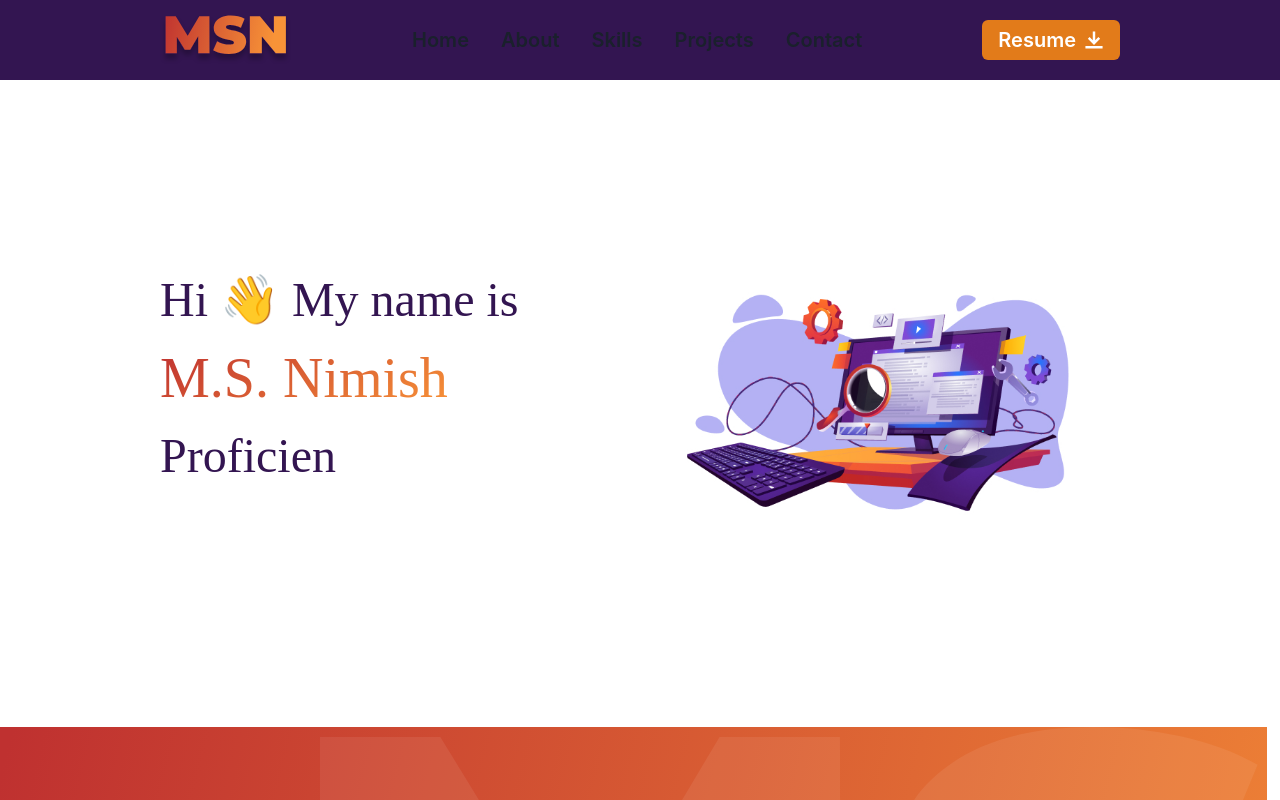
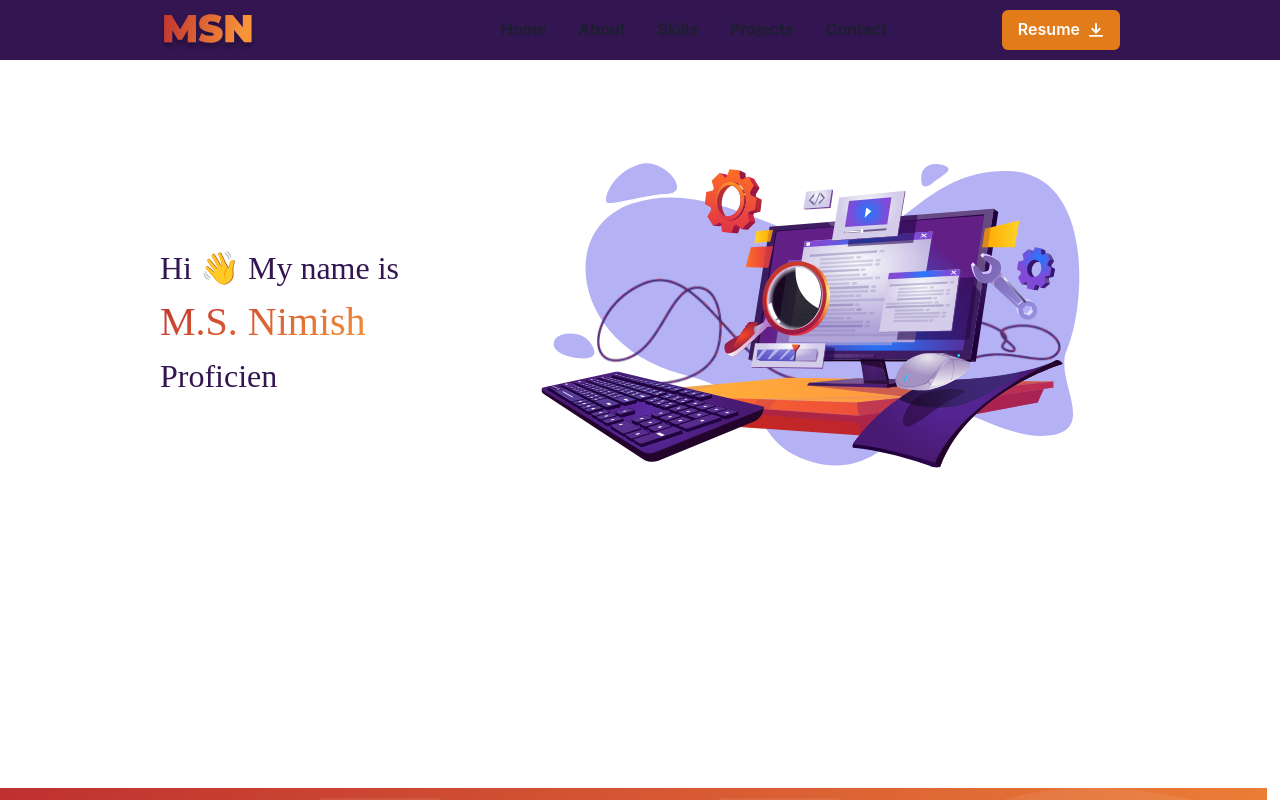
Before and after one commit to msnimish/msnimish.github.io, a React (Create React App) app: page / in a window 1280 px wide. Shown: the top 800 px of the page. Built offline with nearby package versions, Linux system fonts and the light colour scheme.

Commit message:
Hero Adjusted

```diff
--- a/src/Components/Intro.jsx
+++ b/src/Components/Intro.jsx
@@ -1,6 +1,6 @@
 import React from "react";
 import styled from "styled-components";
-import heroImg from "../Assets/Images/heroAbout.jpg";
+import heroImg from "../Assets/Images/hero.svg";
 import { TypeAnimation } from "react-type-animation";
 
 const IntroWrapper = styled.div`
@@ -19,21 +19,22 @@ const IntroWrapper = styled.div`
     width: 100%;
     margin:auto;
     flex-direction: row;
-    justify-content: center;
+    justify-content: flex-start;
     // border: 1px solid;
   }
   .descriptionBox{
     width: 45vw;
+    height: 45vh;
   }
   .greetings{
-    font-size: 3em;
+    font-size: 2em;
     font-family: "Montserrat ExtraBold", "Times New Roman";
     margin:0px;
     color: #331551
   }
   .name{
     font-family: "Montserrat ExtraBold", "Times New Roman";
-    font-size: 3.5em;
+    font-size: 2.5em;
     background-size: 100%,
     background-clip: text;
     text-fill-color: transparent;
@@ -44,21 +45,32 @@ const IntroWrapper = styled.div`
     background-image: -webkit-linear-gradient(120deg, #F89337,#BF3130);
   }
   .role{
+    width: 60%;
     font-family: "Montserrat ExtraBold", "Times New Roman";
-    font-size: 3rem;
+    font-size: 2rem;
     margin: 0px;
     color: #331551;
+    z-index:10;
     // outline: 1px solid blue;
   }
 
   .heroImageContainer{
     width: 50%,
     object-fit: fill;
+
+    // visibility:hidden;
   }
 
   .heroImageContainer>img{
-    width: 120%;
-    height: 100%;
+    width: 50%;
+    // height: 20%;
+    // display: none;
+    position: absolute;
+    top: 120px;
+    left: 40%;
+    z-index:5;
+    // outline: 1px solid green;
+    // visibility:hidden;
   }
 
 
@@ -69,6 +81,10 @@ const IntroWrapper = styled.div`
     .introContent{
       margin: 5vw auto;
     }
+  }
+  @media all and (min-width: 220px) and (max-width: 768px){
+    font-size: 0.8em;
+
   }
 `;
 
@@ -94,8 +110,8 @@ const Intro = () => {
               />
             </div>
           </div>
-          <div className="heroImageContainer">
-            <img src={heroImg} alt="heroImage"/>
+          <div className="heroImageContainer" >
+            <img src={heroImg} alt="heroImage" />
           </div>
         </div>
       </div>
--- a/src/Components/Navbar.jsx
+++ b/src/Components/Navbar.jsx
@@ -32,7 +32,7 @@ const Nav = styled.div`
 
   .navContainer {
     background-color: #331551;
-    height: 80px;
+    height: 60px;
     width: 100%;
   }
   .navWrapper {
@@ -51,12 +51,14 @@ const Nav = styled.div`
     display: flex;
     flex-direction:row;
     gap: 50px;
+    margin-left:130px;
   }
   .navLogo {
-    width:8.25em;
+    margin-top:5px;
+    width:6em;
   }
 
-  @media all and (min-width: 769px) and (max-width: 992px){
+  @media all and (min-width: 768px) and (max-width: 992px){
     font-size: 0.8em;
     .navWrapper{
       width:90vw;
@@ -66,7 +68,7 @@ const Nav = styled.div`
     }
   }
 
-  @media all and (min-width: 220px) and (max-width: 768px){
+  @media all and (min-width: 220px) and (max-width: 767px){
     font-size: 0.8em;
     .navWrapper{
       width:90vw;
@@ -120,7 +122,7 @@ export const Navbar = () => {
 
               <DrawerBody>
                 <Flex flexDir={"column"} h="70%" gap="20px" fontWeight={"600"}>
-                  <Box outline="1px solid white">Home</Box>
+                  <Box>Home</Box>
                   <Box>About</Box>
                   <Box>Skills</Box>
                   <Box>Projects</Box>
@@ -141,7 +143,7 @@ export const Navbar = () => {
                     backgroundColor: "white",
                     color: "secondary.500",
                   }}
-                  fontSize={{base:"1em", md:"1.25em"}}
+                  fontSize={{base:"1em", md:"1em"}}
                   bg={"secondary.500"}
                   color="white"
                 >
@@ -164,7 +166,7 @@ export const Navbar = () => {
               }}
               style={navBtn}
               variant="ghost"
-              fontSize="1.25em"
+              fontSize="1em"
             >
               Home
             </Button>
@@ -175,7 +177,7 @@ export const Navbar = () => {
               }}
               style={navBtn}
               variant="ghost"
-              fontSize="1.25em"
+              fontSize="1em"
             >
               About
             </Button>
@@ -186,7 +188,7 @@ export const Navbar = () => {
               }}
               style={navBtn}
               variant="ghost"
-              fontSize="1.25em"
+              fontSize="1em"
             >
               Skills
             </Button>
@@ -197,7 +199,7 @@ export const Navbar = () => {
               }}
               style={navBtn}
               variant="ghost"
-              fontSize="1.25em"
+              fontSize="1em"
             >
               Projects
             </Button>
@@ -208,7 +210,7 @@ export const Navbar = () => {
               }}
               style={navBtn}
               variant="ghost"
-              fontSize="1.25em"
+              fontSize="1em"
             >
               Contact
             </Button>
@@ -228,7 +230,7 @@ export const Navbar = () => {
               backgroundColor: "white",
               color: "secondary.500",
             }}
-            fontSize="1.25em"
+            fontSize="1em"
             bg={"secondary.500"}
             color="white"
           >
```
Also changed, not shown: src/Assets/Images/hero.svg.
